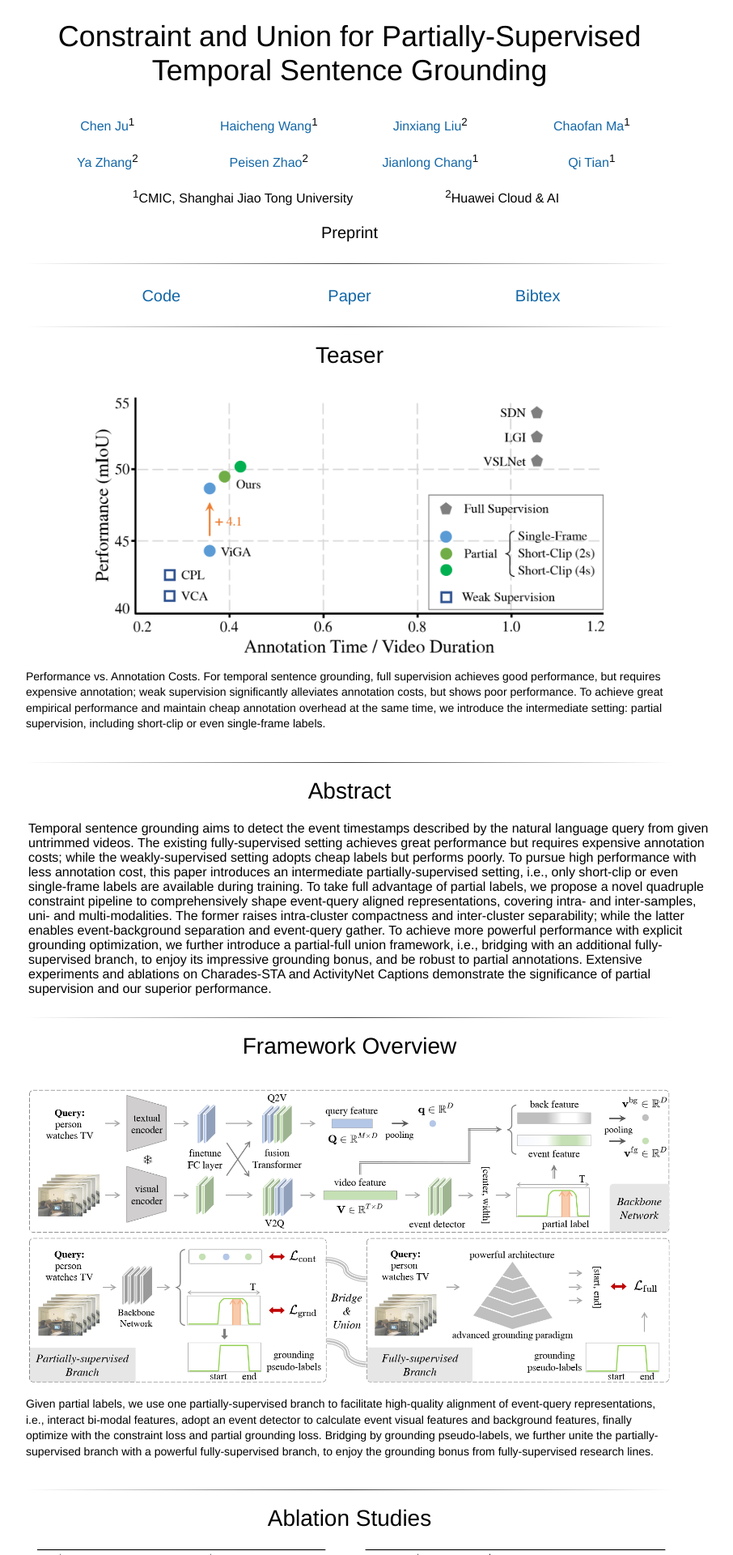
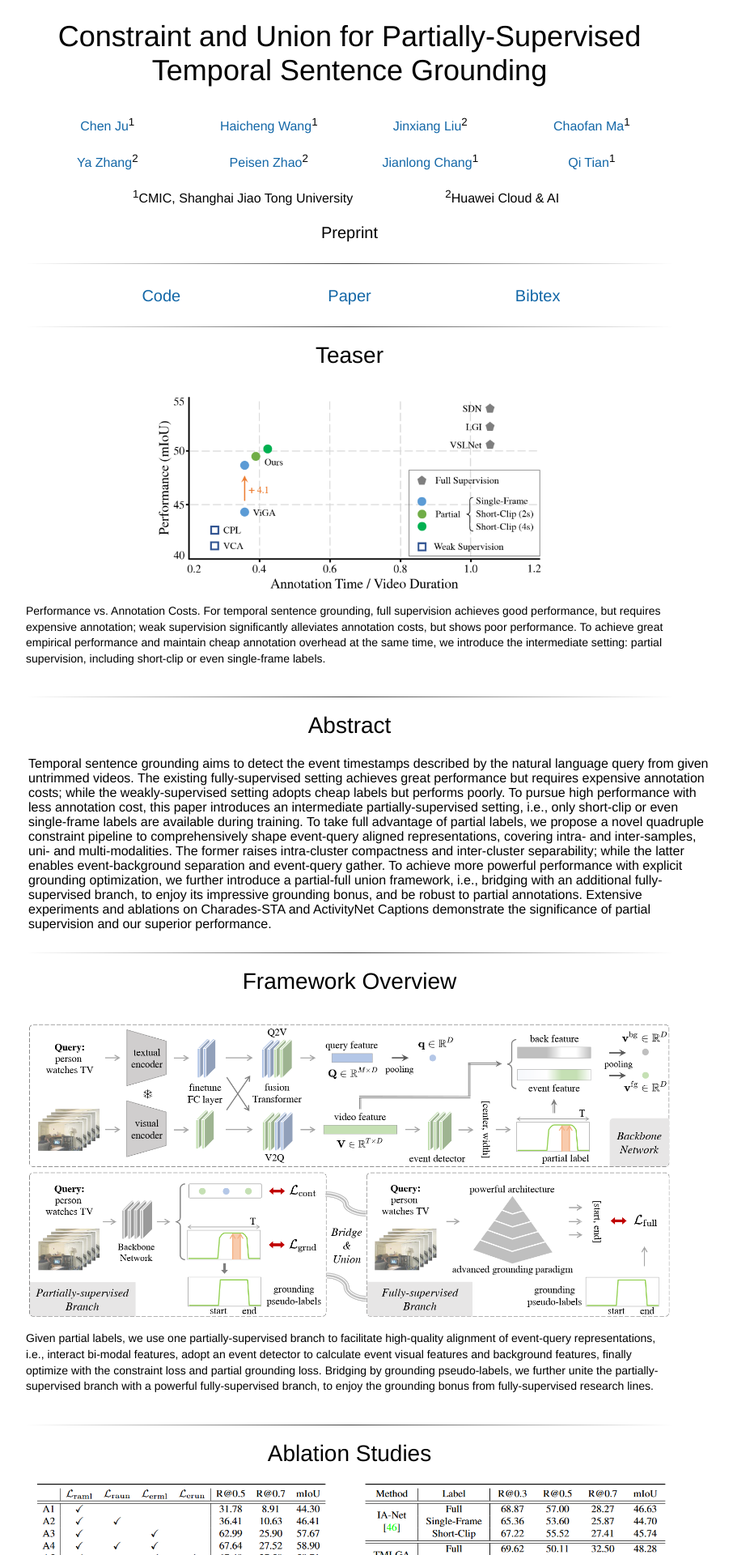
Before and after one commit to ju-chen/Voide1220.github.io, a Jekyll site: the page constraint_union/index.html, which Jekyll copies as it is, in a window 1280 px wide. Shown: the top 1920 px of the page at 81% size, without its empty margins (208-1114 px from the left). Built offline with Jekyll 4.4.1, drawn with Linux system fonts in a browser that asks for light colours; some web fonts are replaced.

Commit message:
Update index.html

```diff
--- a/constraint_union/index.html
+++ b/constraint_union/index.html
@@ -307,7 +307,7 @@
           <div class="container">
 	    <div class="row">
 	      <center>
-	        <img src="./image/intro.PNG" alt="alt text" style="width: 80%; object-fit: cover; max-width:80%;"></a>
+	        <img src="./image/intro.PNG" alt="alt text" style="width: 60%; object-fit: cover; max-width:60%;"></a>
 	      </center>
 
 	      </div>
@@ -348,7 +348,7 @@
 
 
 	<center><h1>Quadruple Constraint Pipeline</h1></center>
-        <p><img class="center"  src="./image/ques.PNG" width="800px"></p>
+        <p><img class="center"  src="./image/ques.PNG" width="500px"></p>
 	<p> We make full use of partial labels to align event-query representations with high quality. For intra-sample, $L_{raml}$ raises event-query gather, $L_{raun}$ enables event-background separation. For inter-sample, $L_{erml}$ and $L_{erun}$ urge intra-cluster compactness and inter-cluster separation. </p>
 
 
```
